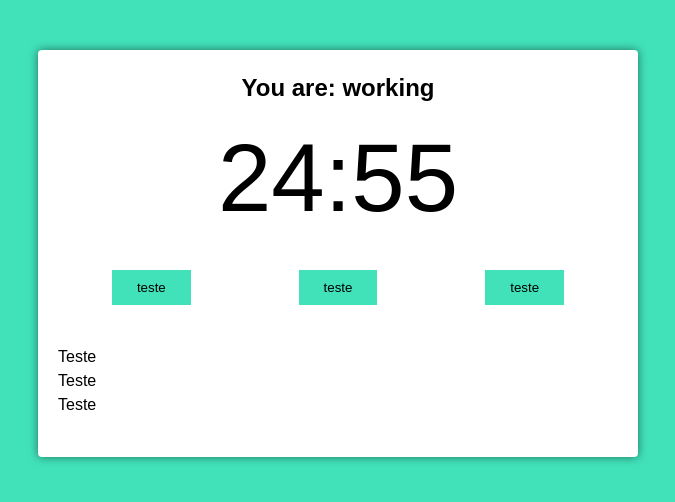
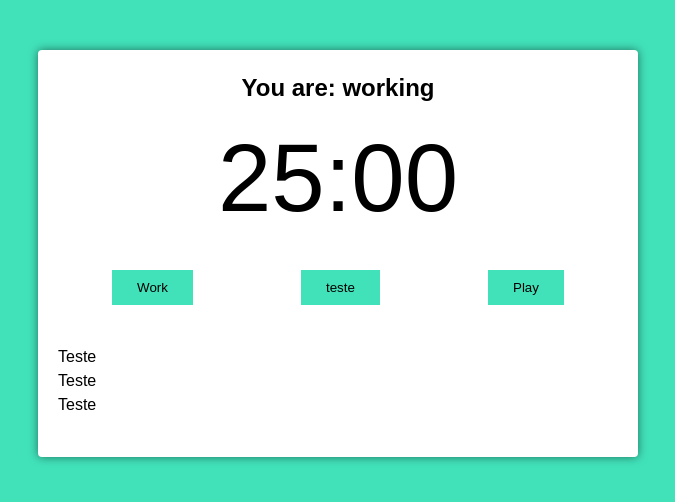
Before and after one commit to oadcavalcante/pomodoro-app, a React (Create React App) app: page / in a window 1280 px wide. Shown: the top 502 px of the page, without its empty margins (302-977 px from the left). Built offline with nearby package versions, Linux system fonts and the light colour scheme.

Commit message:
:sparkles: feat: Implementando lógica dos botões.

```diff
--- a/src/components/pomodoro-timer.tsx
+++ b/src/components/pomodoro-timer.tsx
@@ -1,4 +1,4 @@
-import React from 'react';
+import React, { useEffect } from 'react';
 import { useInterval } from '../hooks/use-interval';
 import { Button } from './button';
 import { Timer } from './timer';
@@ -12,9 +12,24 @@
 
 export function PomodoroTimer(props: Props): JSX.Element {
   const [mainTime, setMainTime] = React.useState(props.pomodoroTimer);
-  useInterval(() => {
-    setMainTime(mainTime - 1);
-  }, 1000);
+  const [timeCounting, setTimeCounting] = React.useState(false);
+  const [working, setWorking] = React.useState(false);
+
+  useEffect(() => {
+    if (working) document.body.classList.add('working');
+  }, [working]);
+
+  useInterval(
+    () => {
+      setMainTime(mainTime - 1);
+    },
+    timeCounting ? 1000 : null,
+  );
+
+  const configureWork = () => {
+    setTimeCounting(true);
+    setWorking(true);
+  };
 
   return (
     <div className="pomodoro">
@@ -22,9 +37,12 @@
       <Timer mainTime={mainTime} />
 
       <div className="controls">
+        <Button text="Work" onClick={() => configureWork()}></Button>
         <Button text="teste" onClick={() => console.log(1)}></Button>
-        <Button text="teste" onClick={() => console.log(1)}></Button>
-        <Button text="teste" onClick={() => console.log(1)}></Button>
+        <Button
+          text={timeCounting ? 'Pause' : 'Play'}
+          onClick={() => setTimeCounting(!timeCounting)}
+        ></Button>
       </div>
 
       <div className="details">
```
